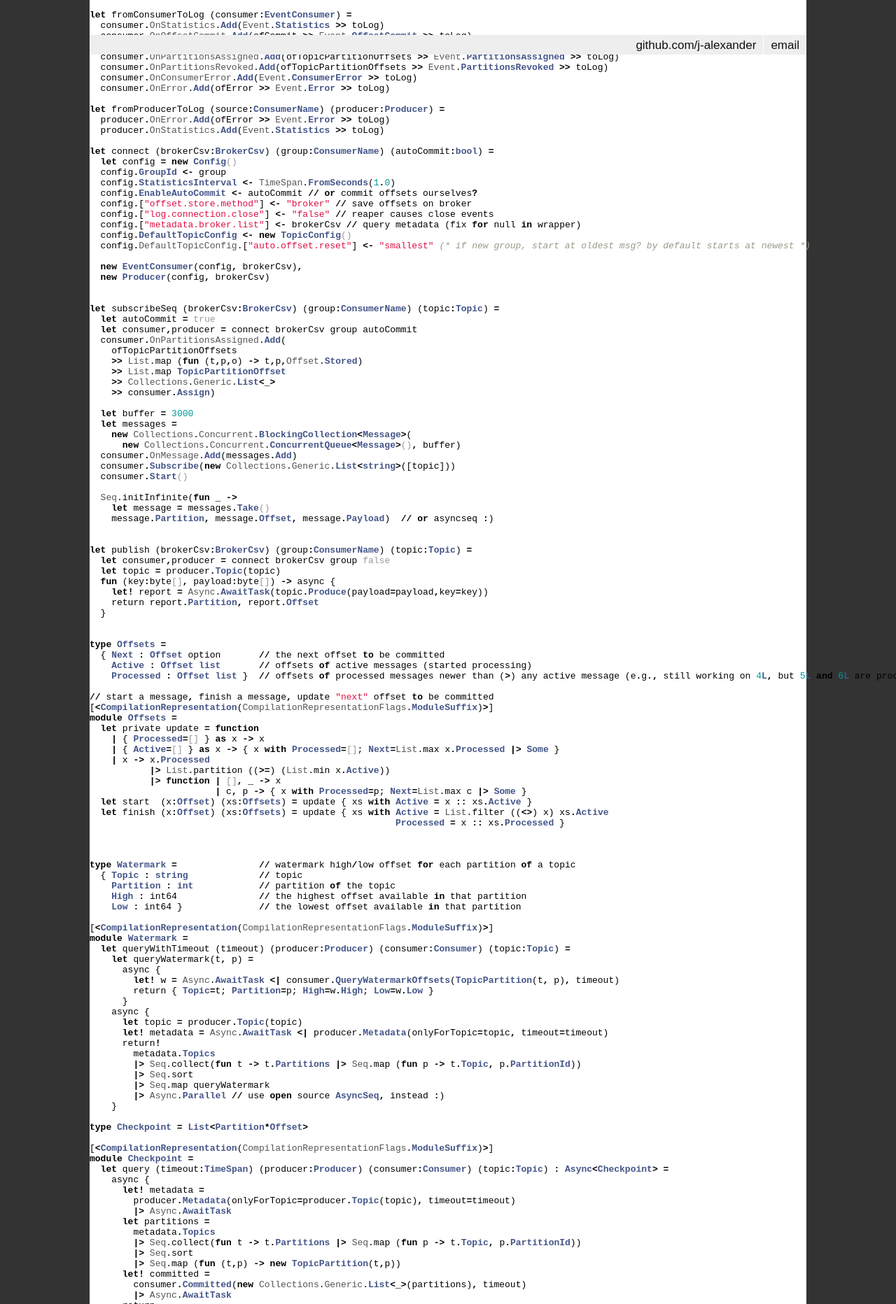
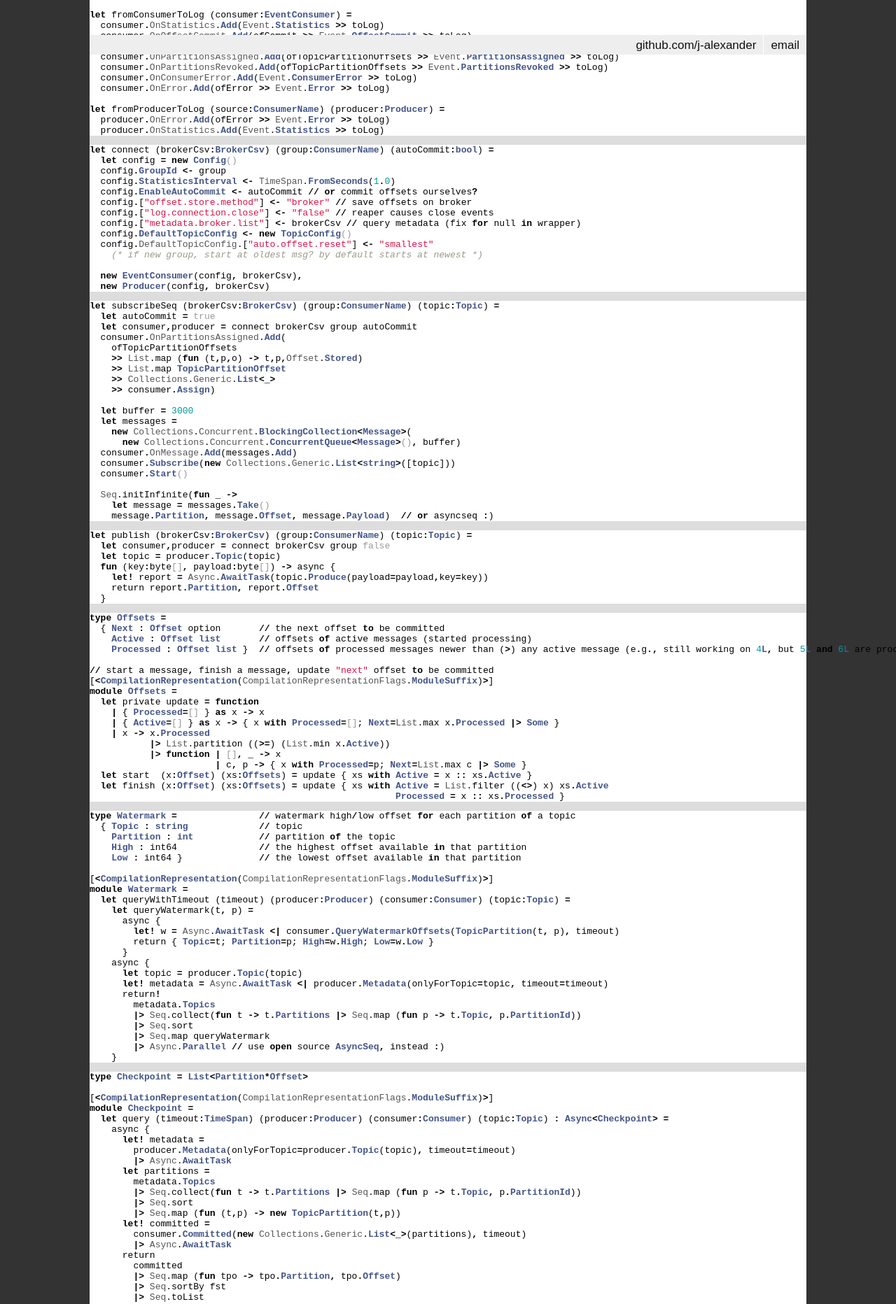
Before and after one commit to j-alexander/j-alexander.github.io, a Jekyll site: the page built from _posts/2016-12-05-rdkafka-subscription-in-fsharp.md, in a window 1280 px wide. Shown: the part 822-2686 px from the top of the page at 70% size. Built offline with Jekyll 4.4.1, drawn with Linux system fonts in a browser that asks for light colours.

Commit message:
multiple comment blocks, for isolation

````diff
--- a/_posts/2016-12-05-rdkafka-subscription-in-fsharp.md
+++ b/_posts/2016-12-05-rdkafka-subscription-in-fsharp.md
@@ -64,7 +64,9 @@ let fromConsumerToLog (consumer:EventConsumer) =
 let fromProducerToLog (source:ConsumerName) (producer:Producer) =
   producer.OnError.Add(ofError >> Event.Error >> toLog)
   producer.OnStatistics.Add(Event.Statistics >> toLog)
+```
 
+```ocaml
 let connect (brokerCsv:BrokerCsv) (group:ConsumerName) (autoCommit:bool) =
   let config = new Config()
   config.GroupId <- group
@@ -74,12 +76,15 @@ let connect (brokerCsv:BrokerCsv) (group:ConsumerName) (autoCommit:bool) =
   config.["log.connection.close"] <- "false" // reaper causes close events
   config.["metadata.broker.list"] <- brokerCsv // query metadata (fix for null in wrapper)
   config.DefaultTopicConfig <- new TopicConfig()
-  config.DefaultTopicConfig.["auto.offset.reset"] <- "smallest" (* if new group, start at oldest msg? by default starts at newest *)
+  config.DefaultTopicConfig.["auto.offset.reset"] <- "smallest"
+    (* if new group, start at oldest msg? by default starts at newest *)
 
   new EventConsumer(config, brokerCsv),
   new Producer(config, brokerCsv)
+```
 
 
+```ocaml
 let subscribeSeq (brokerCsv:BrokerCsv) (group:ConsumerName) (topic:Topic) =
   let autoCommit = true
   let consumer,producer = connect brokerCsv group autoCommit
@@ -101,8 +106,10 @@ let subscribeSeq (brokerCsv:BrokerCsv) (group:ConsumerName) (topic:Topic) =
   Seq.initInfinite(fun _ ->
     let message = messages.Take()
     message.Partition, message.Offset, message.Payload)  // or asyncseq :)
+```
 
 
+```ocaml
 let publish (brokerCsv:BrokerCsv) (group:ConsumerName) (topic:Topic) =
   let consumer,producer = connect brokerCsv group false
   let topic = producer.Topic(topic)
@@ -110,8 +117,10 @@ let publish (brokerCsv:BrokerCsv) (group:ConsumerName) (topic:Topic) =
     let! report = Async.AwaitTask(topic.Produce(payload=payload,key=key))
     return report.Partition, report.Offset
   }
+```
 
 
+```ocaml
 type Offsets =
   { Next : Offset option       // the next offset to be committed
     Active : Offset list       // offsets of active messages (started processing)
@@ -130,9 +139,11 @@ module Offsets =
   let start  (x:Offset) (xs:Offsets) = update { xs with Active = x :: xs.Active }
   let finish (x:Offset) (xs:Offsets) = update { xs with Active = List.filter ((<>) x) xs.Active
                                                         Processed = x :: xs.Processed }
+```
 
 
 
+```ocaml
 type Watermark =               // watermark high/low offset for each partition of a topic
   { Topic : string             // topic
     Partition : int            // partition of the topic
@@ -157,7 +168,10 @@ module Watermark =
         |> Seq.map queryWatermark
         |> Async.Parallel // use open source AsyncSeq, instead :)
     }
+```
 
+
+```ocaml
 type Checkpoint = List<Partition*Offset>
 
 [<CompilationRepresentation(CompilationRepresentationFlags.ModuleSuffix)>]
@@ -181,7 +195,10 @@ module Checkpoint =
         |> Seq.sortBy fst
         |> Seq.toList
     }
+```
 
+
+```ocaml
 module OffsetMonitor =
   let assign _ = ()
   let revoke _ = ()
@@ -210,5 +227,4 @@ let subscribe (brokerCsv:BrokerCsv) (group:ConsumerName) (topic:Topic) =
   consumer.Start()
 
   ()
-
 ```
````
